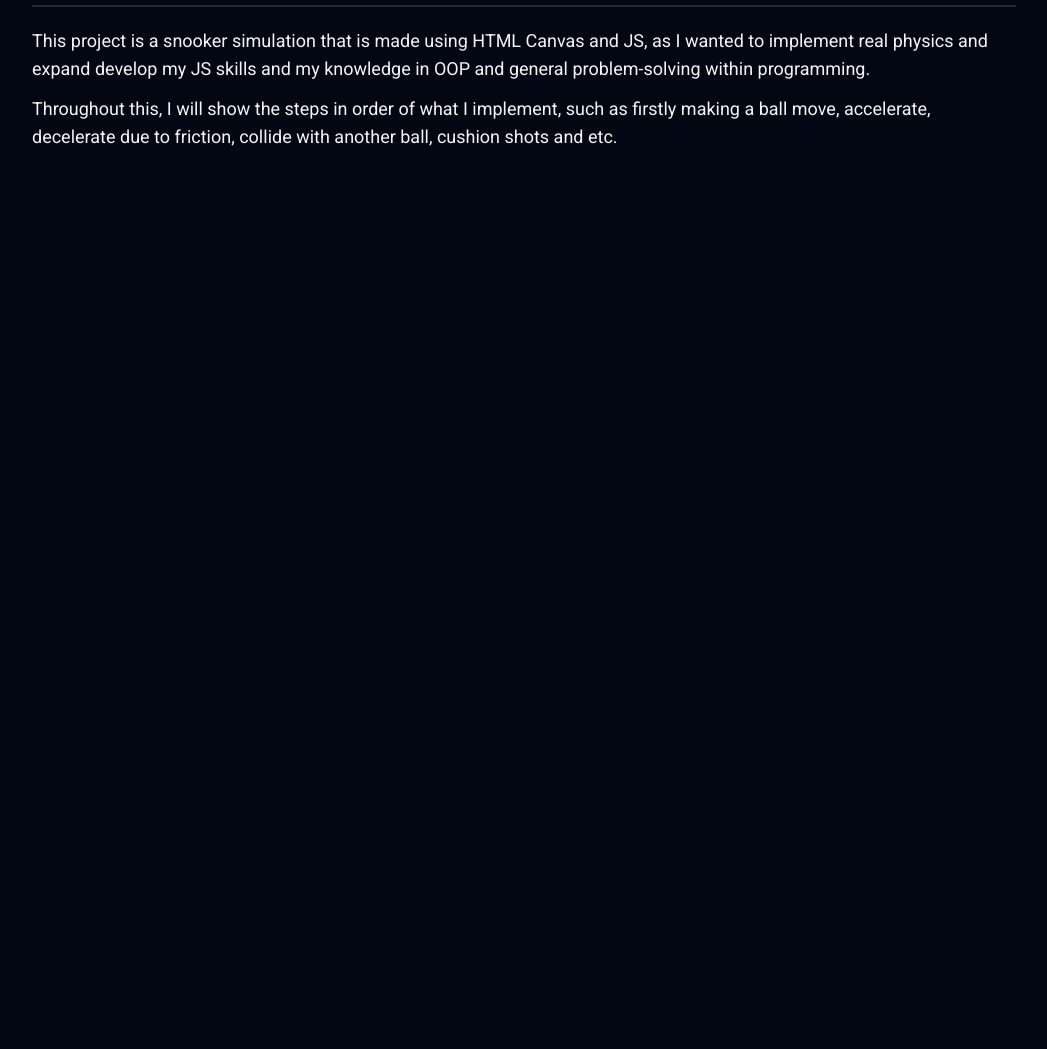
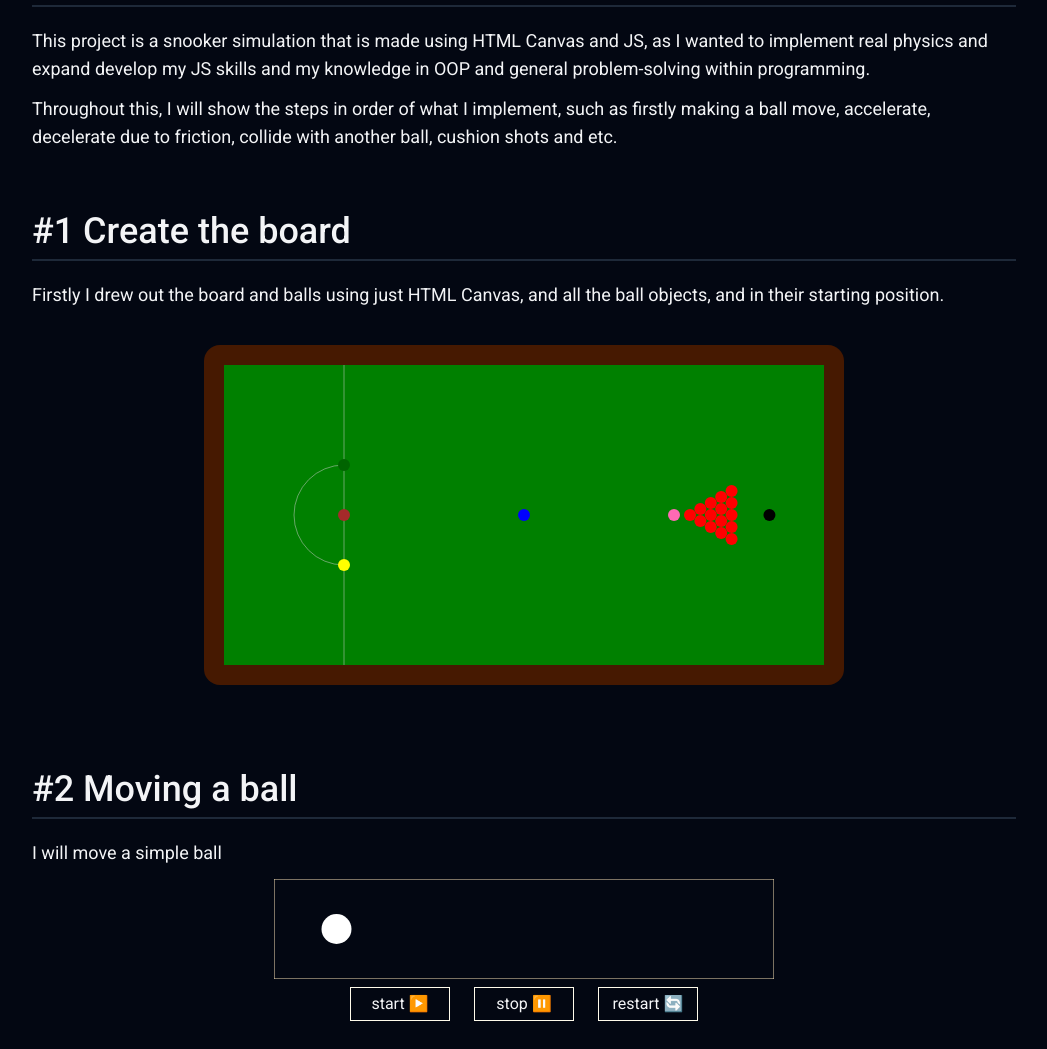
Before and after one commit to RutaKlim/snooker_simulation, a website built with Vite: page index.html in a window 1280 px wide. Shown: the part 599-1648 px from the top of the page, without its empty margins (116-1163 px from the left). Before the commit the page ends 880 px from the top, so only its background shows below. Built offline with nearby package versions, Linux system fonts and the light colour scheme.

Commit message:
started section 2 to move the ball, and improved the drawBall class

```diff
--- a/index.html
+++ b/index.html
@@ -33,7 +33,7 @@
 		</section>
 		<!-- end - SNOOKER TABLE -->
 		<!-- start - INTRO -->
-		<section class="mx-5 mt-8 pb-10">
+		<section class="mx-5 mt-8 pb-7">
 			<div class="text-4xl font-medium">Introduction</div>
 			<div class="w-full h-0.5 bg-gray-800 mt-2 mb-5"></div>
 			<p class="mb-3 text-lg">
@@ -49,6 +49,52 @@
 			</p>
 		</section>
 		<!-- end - INTRO -->
-		<!-- section #1 -->
+		<!-- section #1 - printing everything -->
+		<section class="mx-5 mt-8 pb-7">
+			<div class="text-4xl font-medium">#1 Create the board</div>
+			<div class="w-full h-0.5 bg-gray-800 mt-2 mb-5"></div>
+			<p class="mb-3 text-lg">
+				Firstly I drew out the board and balls using just HTML Canvas, and all
+				the ball objects, and in their starting position.
+			</p>
+			<!-- start - SNOOKER TABLE -->
+			<div class="flex justify-center items-center w-full">
+				<div class="p-5 m-6 bg-amber-950 rounded-2xl">
+					<canvas id="table_drawing" width="600" height="300"></canvas>
+				</div>
+			</div>
+			<!-- end - SNOOKER TABLE -->
+		</section>
+		<!-- section #2 - moving a ball -->
+		<section class="mx-5 mt-8 pb-7">
+			<div class="text-4xl font-medium">#2 Moving a ball</div>
+			<div class="w-full h-0.5 bg-gray-800 mt-2 mb-5"></div>
+			<p class="mb-3 text-lg">I will move a simple ball</p>
+			<!-- start - canvas -->
+			<div class="flex justify-center items-center w-full">
+				<canvas id="moving_ball_1" width="500" height="100"></canvas>
+			</div>
+			<!-- end - canvas -->
+			<div class="flex justify-center gap-6 mt-2">
+				<button
+					id="test1_start"
+					class="border border-amber-50 w-25 py-1 cursor-pointer"
+				>
+					start ▶️
+				</button>
+				<button
+					id="test1_stop"
+					class="border border-amber-50 w-25 py-1 cursor-pointer"
+				>
+					stop ⏸️
+				</button>
+				<button
+					id="test1_restart"
+					class="border border-amber-50 w-25 py-1 cursor-pointer"
+				>
+					restart 🔄️
+				</button>
+			</div>
+		</section>
 	</body>
 </html>
--- a/notes.txt
+++ b/notes.txt
@@ -3,7 +3,9 @@ This will just be a rough place for me to write notes etc.
 Things to implement:
 DONE 1. draw the table
 DONE 2. create and organise the JS files i need
-3. add balls on table in starting positions
+DONE 3. add balls on table in starting positions
+4. review and record the maths for this using drawings from my ipad
+5. make a ball move, and using a button to play
 
 - design snooker icon for fun
 - need to make it so that for the table size you can only give the width, then height adapts as it must be half the size
--- a/src/game/game.js
+++ b/src/game/game.js
@@ -194,3 +194,8 @@ const balls = [
 ];
 
 drawAllBallsAtStartingPos(balls, table);
+
+// section which just draws out the table to show
+const tableDrawing = document
+	.getElementById("table_drawing")
+drawAllBallsAtStartingPos(balls, tableDrawing);
--- /dev/null
+++ b/src/learning/moving_ball.js
@@ -0,0 +1,90 @@
+// import { drawBall } from "../render/drawBall.js";
+
+const canvas = document.getElementById("moving_ball_1");
+const c = canvas.getContext("2d");
+
+const width = canvas.width;
+const height = canvas.height;
+
+// temp
+c.strokeStyle = "wheat";
+c.strokeRect(0, 0, width, height);
+
+// ball
+// c.fillStyle = "red";
+// c.beginPath();
+// c.arc(width / 8, height / 2, 20, 0, 2 * Math.PI);
+// c.fill();
+
+// can draw out but i will use the ball object
+class TestBall {
+	constructor(colour, radius, startX, startY, curX, curY) {
+		this._colour = colour;
+		this._radius = radius;
+		this._startX = startX;
+		this._startY = startY;
+		this._curX = curX;
+		this._curY = curY;
+	}
+
+	get colour() {
+		return this._colour;
+	}
+	get radius() {
+		return this._radius;
+	}
+	get startX() {
+		return this._startingPosX;
+	}
+	get startY() {
+		return this._startingPosY;
+	}
+	get curX() {
+		return this._curX;
+	}
+	get curY() {
+		return this._curY;
+	}
+
+	drawBall() {
+		c.fillStyle = this._colour;
+		c.beginPath();
+		c.arc(this._curX, this._curY, this._radius, 0, Math.PI * 2, true);
+		c.fill();
+	}
+}
+const b1 = new TestBall(
+	"white",
+	15,
+	width / 8,
+	height / 2,
+	width / 8,
+	height / 2,
+);
+
+b1.drawBall();
+
+// physics to make the ball move
+const startBtn1 = document.getElementById("test1_start");
+const stopBtn1 = document.getElementById("test1_stop");
+const restartBtn1 = document.getElementById("test1_restart");
+
+function init() {
+	window.requestAnimationFrame(draw);
+}
+
+const speed = 20;
+
+function draw() {
+	c.clearRect(0, 0, width, height); // clears rect
+	b1.draw();
+	// TODO
+	// CARRY ON HERE BY ADDING HOW THE BALL MOVES
+	// USING THIS LINK --> https://developer.mozilla.org/en-US/docs/Web/API/Canvas_API/Tutorial/Advanced_animations
+	b1.window.requestAnimationFrame(draw);
+}
+
+startBtn1.addEventListener("click", function () {
+	// move ball to the other side
+	window.requestAnimationFrame(draw);
+});
--- a/src/main.js
+++ b/src/main.js
@@ -1,5 +1,7 @@
 import "./style.css";
 // import viteLogo from "./assets/vite.svg";
+
+import "./learning/moving_ball.js";
 
 import "./render/drawTable.js";
 import "./render/drawBall.js";
--- a/src/physics/ball.js
+++ b/src/physics/ball.js
@@ -1,4 +1,5 @@
 export class Ball {
+	_radius = 6;
 	constructor(
 		colour,
 		isRed,
@@ -17,12 +18,20 @@ export class Ball {
 		this.curPos = curPos;
 	}
 
+	get radius() {
+		return this._radius;
+	}
+
 	get colour() {
 		return this._colour;
 	}
 
-	get startingPos() {
-		return [this._startingPosX, this._startingPosY];
+	get startX() {
+		return this._startingPosX;
+	}
+
+	get startY() {
+		return this._startingPosY;
 	}
 }
 
--- a/src/render/drawBall.js
+++ b/src/render/drawBall.js
@@ -1,14 +1,32 @@
 export function drawAllBallsAtStartingPos(balls, table) {
-	const c = table.getContext("2d");
-
 	balls.forEach((ball) => {
-		drawBall(ball.colour, ball.startingPos[0], ball.startingPos[1], c);
+		drawBallAtStartingPos(ball, table);
 	});
 }
 
-function drawBall(colour, x, y, c) {
+export function drawBallAtStartingPos(ball, table) {
+	const c = table.getContext("2d");
+	drawBallSpec(ball.colour, ball.startX, ball.startY, c);
+}
+
+function drawBallSpec(colour, x, y, c) {
 	c.fillStyle = colour;
 	c.beginPath();
 	c.arc(x, y, 6, 0, Math.PI * 2, true);
+	c.closePath();
 	c.fill();
 }
+
+export function drawAllBalls(balls, c) {
+	balls.forEach((ball) => {
+		drawBall(ball, c);
+	});
+}
+
+export function drawBall(ball, c) {
+	c.fillStyle = ball.colour;
+	c.beginPath();
+	c.arc(ball.curX, ball.curY, ball.radius, 0, Math.PI * 2, true);
+	c.closePath();
+	c.fill();
+}
--- a/src/render/drawTable.js
+++ b/src/render/drawTable.js
@@ -8,6 +8,8 @@ const c = table.getContext("2d");
 const width = table.width;
 const height = table.height;
 
+drawTable(c);
+function drawTable(c) {
 	// table
 	c.fillStyle = "green";
 	c.fillRect(0, 0, width, height);
@@ -50,3 +52,9 @@ drawDot(width / 2, height / 2);
 	drawDot(width * (3 / 4), height / 2);
 	// 6. black
 	drawDot(width * (10 / 11), height / 2);
+}
+
+// section which just draws out the table to show
+const cDrawing = document.getElementById("table_drawing").getContext("2d");
+
+drawTable(cDrawing);
```
Lines whose indentation alone changed are shown as unchanged.
